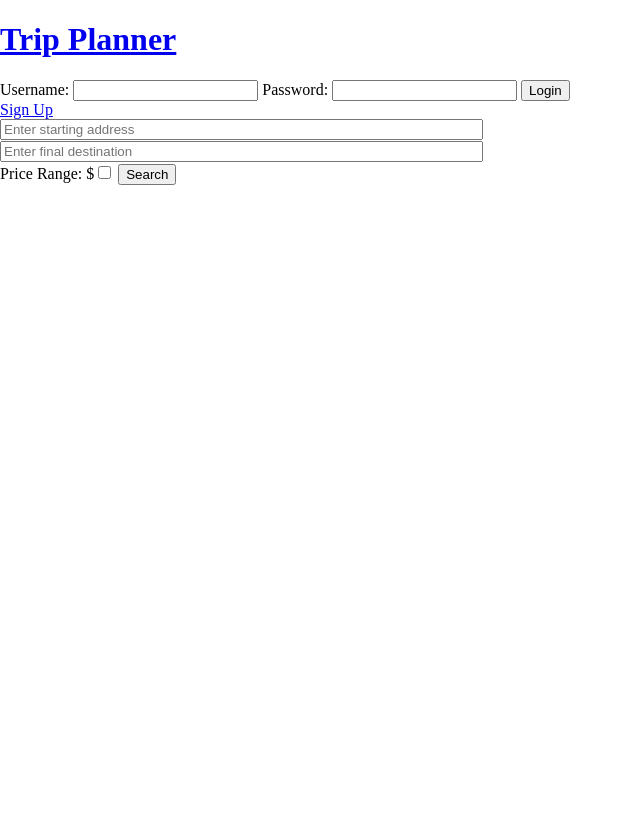
After one commit to stuycs-softdev-fall-2013/proj2-pd6-03-sleepy-bayou, a Flask app: template templates/route.html in a window 1280 px wide. The commit adds this page. Shown: the whole page, without its empty margins (0-640 px from the left). Run offline with Flask 2, Linux system fonts and the light colour scheme; the template is opened without the code that fills it, so the values that code supplies are empty; some libraries are stand-ins or nearby versions.

Commit message:
Added more framework, fixed layout, added googlemaps api to verify address.

```diff
--- a/templates/layout.html
+++ b/templates/layout.html
@@ -24,6 +24,8 @@
       </div>
     </div>
     <div id="content">
+      {% block content %}
+      {% endblock %}
     </div>
   </body>
 </html>
--- /dev/null
+++ b/templates/route.html
@@ -0,0 +1,61 @@
+{% extends "layout.html" %}
+{% block content %}
+<form>
+ <style>
+      html, body, #map-canvas {
+        height: 100%;
+        margin: 0px;
+        padding: 0px;
+      }
+    </style>
+    <link type="text/css" rel="stylesheet" href="https://fonts.googleapis.com/css?family=Roboto:300,400,500">
+    <style>
+	.locationField, #controls {
+        position: relative;
+        width: 480px;
+      }
+      #autocomplete, #autocomplete2 {
+        position: absolute;
+        top: 0px;
+        left: 0px;
+        width: 99%;
+      }
+      .locationField {
+        height: 20px;
+        margin-bottom: 2px;
+      }
+    </style>
+
+  {% if "error" == 1 %}
+   <p class="error"> One or more fields were left blank. </p>
+  {% endif %}
+  <div class="locationField" id="locationField">
+    <input id="autocomplete" placeholder="Enter starting address" type="text">
+  </div>
+  <div class="locationField" id="locationField2">
+    <input id="autocomplete2" placeholder="Enter final destination" type="text">
+  </div>
+
+  {% if "username" in session %}
+  {% else %}
+   <label for="cost"> Price Range: </label>
+   $<input type="checkbox" name="cost" value="$">
+  {% endif %}
+  <input type = "submit" name="submit" value="Search">
+</form>
+<script src="https://maps.googleapis.com/maps/api/js?key=AIzaSyCzb-imYEF9wzQX6r8mTanmjR3U7kZvGaw&sensor=false&libraries=places"></script>
+<script>
+var placeSearch, autocomplete;
+initialize = function() {
+  document.getElementById("locationField").addEventListener ("focus",geolocate, false);
+  new google.maps.places.Autocomplete((document.getElementById('autocomplete')),{ types: ['geocode'] });
+  document.getElementById("locationField2").addEventListener ("focus",geolocate, false);
+  new google.maps.places.Autocomplete((document.getElementById('autocomplete2')),{ types: ['geocode'] });
+}
+geolocate = function(){
+}
+window.onload = initialize;
+
+
+    </script>
+{% endblock %}
```
Also changed, not shown: templates/index.html (+4 -4 lines), templates/register.html (added, +17 -0 lines), 3 other files.
